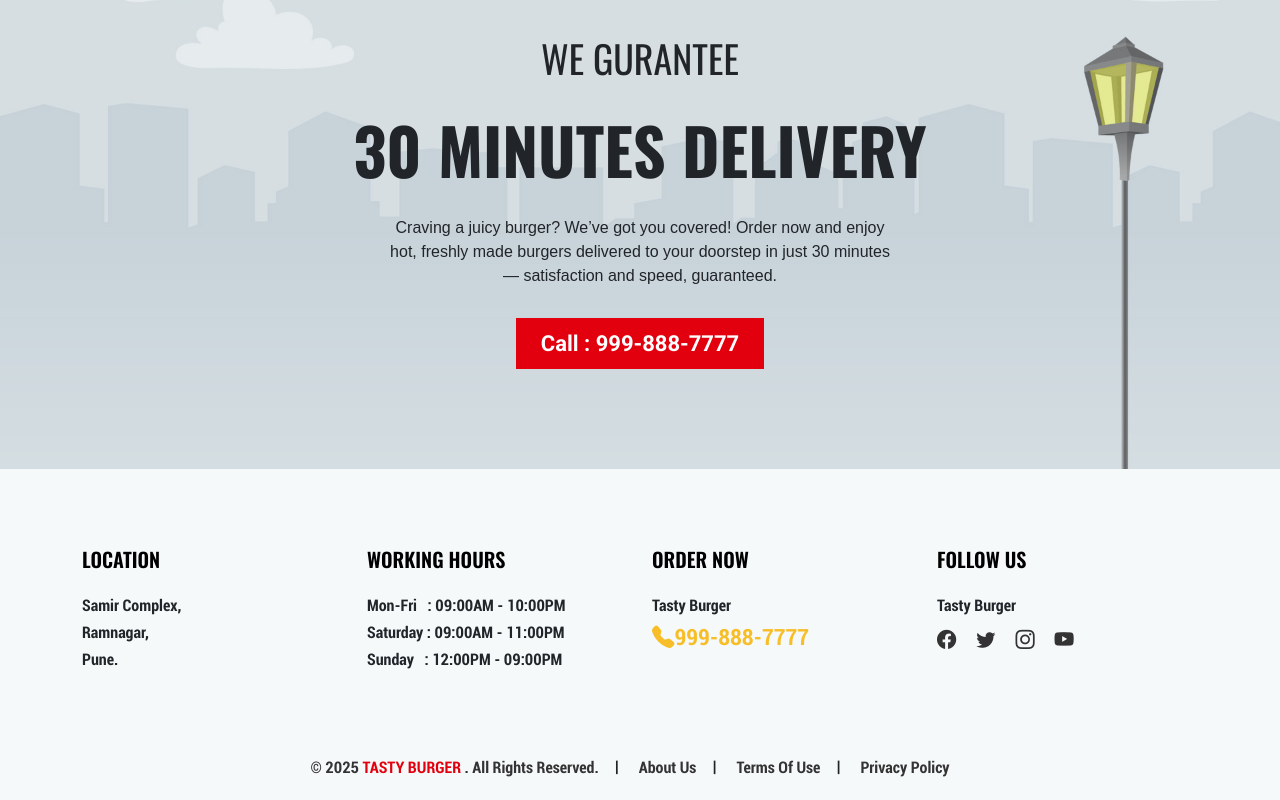
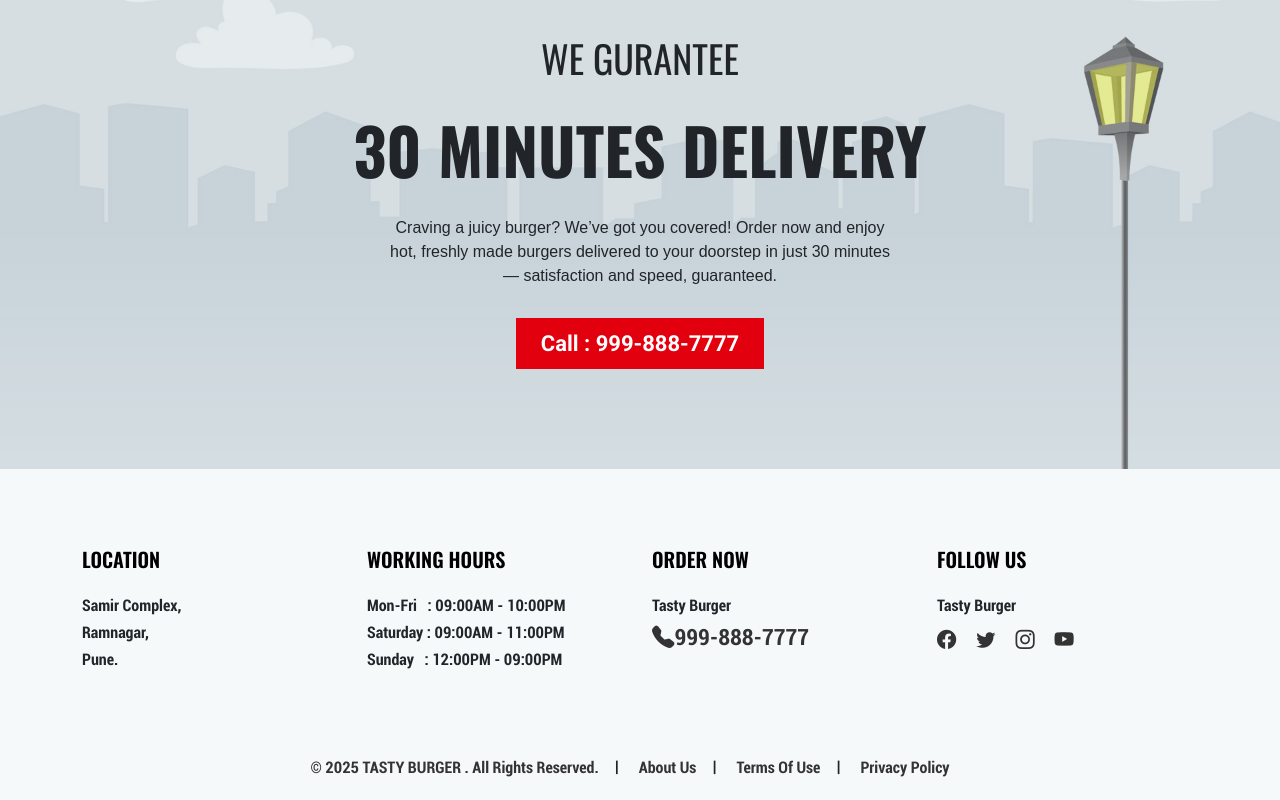
Before and after one commit to savitamali02/food-delivery, a React (Create React App) app: page / in a window 1280 px wide. Shown: the part 6441-7241 px from the top of the page. Built offline with nearby package versions, Linux system fonts and the light colour scheme.

Commit message:
initial commit

```diff
--- a/src/styles/HomeStyle.css
+++ b/src/styles/HomeStyle.css
@@ -425,12 +425,10 @@ footer .icons:hover{
 footer .calling{
     font-size: 1.4rem;
     font-weight: 800;
-    color:#f7be27
+
 
 }
-footer .calling:hover{
-    color:black;
-}
+
 
 footer ul li{
     display: inline-block;
@@ -445,10 +443,7 @@ footer ul li{
     padding: 20px 0;
  }
 
- footer .copy_right ul li span{
-      color:#e3000e;
-      font-weight: 600;
- }
+
  footer .copy_right ul li span:hover{
     color:black;
 
```
